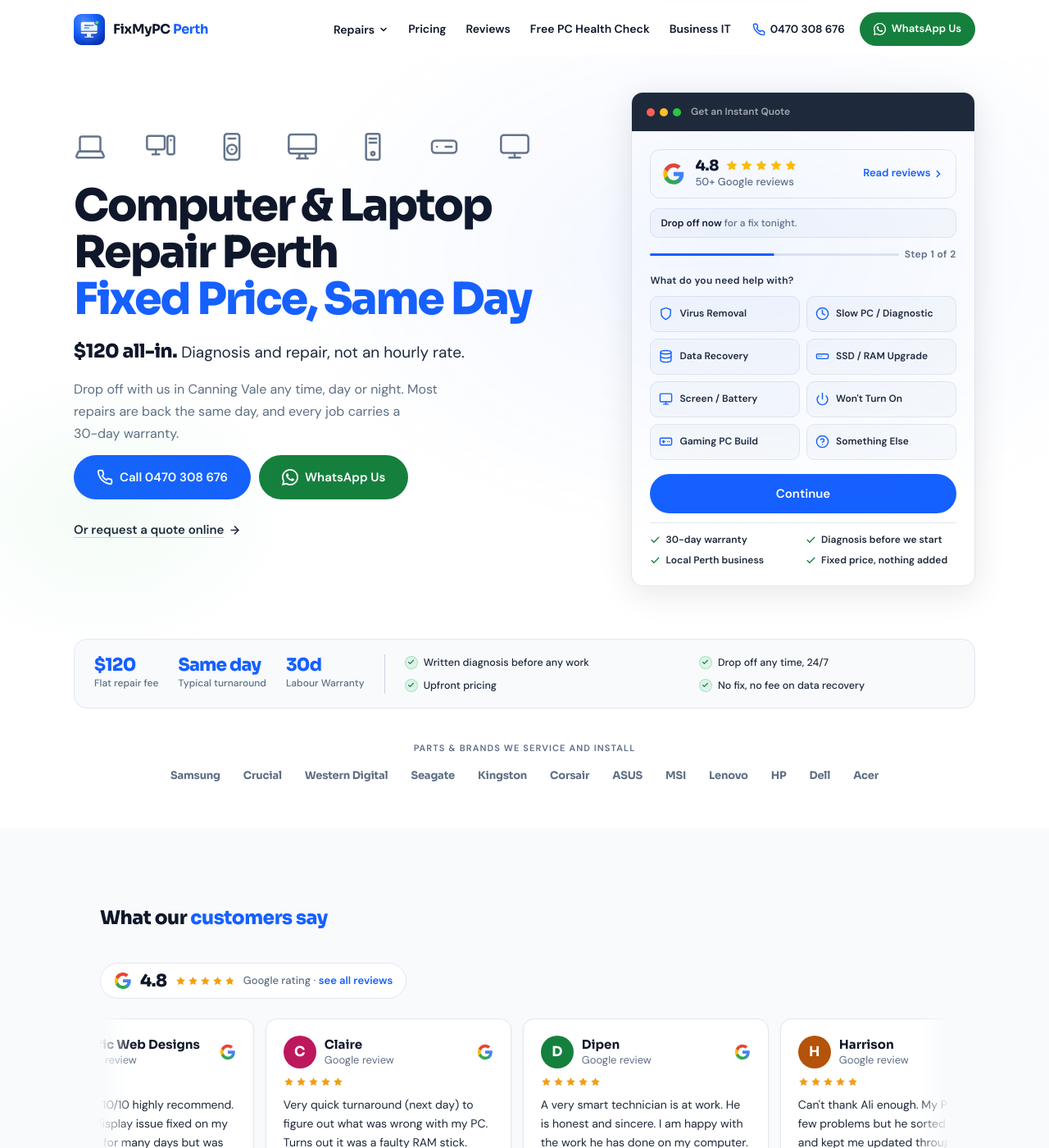
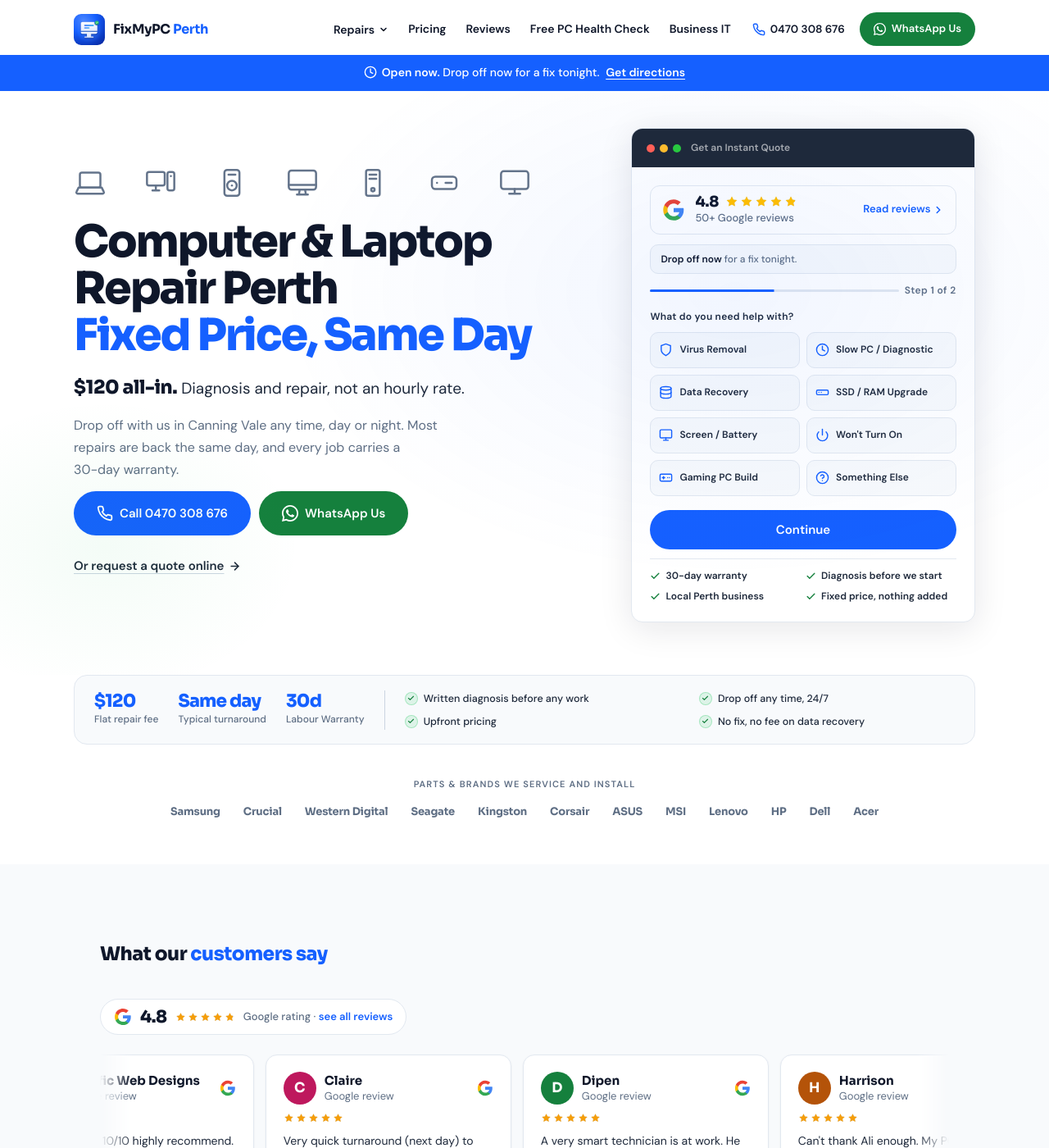
Before and after one commit to ali-rajaa/fixmypcperth, a Jekyll site: the page built from index.html, in a window 1280 px wide and 1400 px high. Shown: the whole window at 82% size. Built offline with Jekyll 4.4.1, drawn with Linux system fonts in a browser that asks for light colours.

Commit message:
Open now banner, 8pm to midnight Perth time
Most customers come in the evening (owner), so from 8pm to midnight a
blue bar under the header says "Open now. Drop off now for a fix
tonight." and links to directions to the shop. On phones and desktops,
on every page except those set to email contact (Business IT, industry
and legal pages).

- _includes/open-now.html: an inline script straight after the header
  adds the bar before the page content is parsed, so nothing moves when
  it appears. It places the bar just under whichever header is showing
  (re-placed on resize), adds it at 8pm and removes it at midnight for a
  page left open. Perth time from UTC+8, whatever the visitor's clock.
  Clicks go to Google Analytics as open_now_directions.
- shell.css: the bar's styles. White on #1560FF (5:1), no shadow, no
  motion, 44px tap height, two lines at most down to 320px, labelled
  aside so it sits in a landmark. It scrolls away under the header and
  the phone menu covers it.
- STATUS.md: decision recorded.

Checked with a fixed clock at 19:59, 20:00, 21:30, 23:59, 00:00, 03:00
and 12:00 on 15 pages at 8 widths (1600 to 320): the bar starts right
under the header, everything below moves down by exactly its height, no
sideways scroll, no script errors; axe 0 violations on 9 pages at 390
and 1280.

Co-Authored-By: Claude Opus 5.5 <noreply@anthropic.com>
Claude-Session: https://claude.ai/code/session_01Pgn782HYJi4iM4TCMRaT7U

```diff
--- /dev/null
+++ b/_includes/open-now.html
@@ -0,0 +1,58 @@
+{%- comment -%}
+  OPEN NOW BANNER - 8pm to midnight, Perth time.
+  A full-width bar under the header: the shop is open and taking drop-offs
+  right now, which is when most customers come (owner). The whole bar is a
+  link to directions.
+
+  The script runs straight after the header, before the page content is
+  parsed, so the content is laid out below the bar from the start and
+  nothing moves when it appears. It places the bar just under whichever
+  header is showing and re-places it on resize, because some pages pad the
+  body for the phone header, some pad their hero instead, and one pads the
+  body 4px more than the header is tall. It scrolls
+  away with the page. A minute check adds it at 8pm and takes it away at
+  midnight for anyone with a page left open. No JavaScript, no bar.
+  Not on pages set to email contact (Business IT, industry and legal pages;
+  see default.html). Styles: shell.css.
+{%- endcomment -%}
+<template id="oc-tpl"><aside class="oc-banner" id="oc-banner" aria-label="Open now"><a class="oc-link" href="https://www.google.com/maps/dir/?api=1&amp;destination=7+Barraberry+Retreat+Canning+Vale+WA+6155" target="_blank" rel="noopener noreferrer"><svg class="oc-icon" viewBox="0 0 24 24" fill="none" stroke="currentColor" stroke-width="2" stroke-linecap="round" stroke-linejoin="round" aria-hidden="true" focusable="false"><circle cx="12" cy="12" r="10"/><polyline points="12 6 12 12 16 14"/></svg><span class="oc-text"><span class="oc-strong">Open now.</span> Drop off now for a fix tonight.</span> <span class="oc-cta">Get directions<span class="oc-sr">, opens in Google Maps</span></span></a></aside></template>
+<script>
+(function () {
+  var tpl = document.getElementById('oc-tpl');
+  if (!tpl || !tpl.content) return;
+  // Perth is UTC+8 all year (no daylight saving), whatever the visitor's clock.
+  function isOpenHour() { return (new Date().getUTCHours() + 8) % 24 >= 20; }
+  function headerBottom() {
+    var b = 0;
+    document.querySelectorAll('.desk-nav, .mob-nav').forEach(function (n) {
+      var r = n.getBoundingClientRect();
+      if (r.height) b = Math.max(b, r.bottom);
+    });
+    return b;
+  }
+  function place() {
+    var bar = document.getElementById('oc-banner');
+    if (!bar) return;
+    bar.style.top = '0px';
+    var natural = bar.getBoundingClientRect().top + window.scrollY;
+    bar.style.top = (headerBottom() - natural) + 'px';
+  }
+  function update() {
+    var bar = document.getElementById('oc-banner');
+    if (isOpenHour() && !bar) {
+      bar = tpl.content.firstElementChild.cloneNode(true);
+      bar.addEventListener('click', function () {
+        if (typeof gtag === 'function') gtag('event', 'open_now_directions');
+      });
+      tpl.parentNode.insertBefore(bar, tpl);
+      place();
+    } else if (!isOpenHour() && bar) {
+      bar.remove();
+    }
+  }
+  update();
+  window.addEventListener('resize', place);
+  window.addEventListener('pageshow', update);
+  setInterval(update, 60000);
+})();
+</script>
--- a/_layouts/default.html
+++ b/_layouts/default.html
@@ -153,6 +153,9 @@
 <body>
 
 {% include header.html %}
+{%- unless page.contact == "email" %}
+{% include open-now.html %}
+{%- endunless %}
 
 <main id="main-content">
 {{ content }}
--- a/assets/css/shell.css
+++ b/assets/css/shell.css
@@ -352,6 +352,34 @@
 }
 
 #scroll-bar { position:fixed; top:0; left:0; right:0; height:3px; background:linear-gradient(90deg,#1560FF,#00CFFF,#22C55E); transform:scaleX(0); transform-origin:left; z-index:9999; }
+
+/* ==========================================================
+   OPEN NOW BANNER
+   8pm to midnight, Perth time: a full-width bar under the
+   header saying the shop is open and taking drop-offs. Added,
+   placed under the header (top) and removed at midnight by
+   _includes/open-now.html. It scrolls away with the page and
+   sits under the header and the phone menu. No shadow, no
+   motion. White on #1560FF is 5:1.
+   ========================================================== */
+.oc-banner { position:relative; z-index:150; background:#1560FF; }
+.oc-link {
+  display:block; min-height:44px; padding:0.75rem 1.25rem;
+  color:#FFFFFF; text-decoration:none; text-align:center;
+  font-size:0.875rem; font-weight:500; line-height:1.4;
+}
+.oc-icon { display:inline-block; width:1.15em; height:1.15em; margin-right:0.4em; vertical-align:-0.22em; }
+.oc-strong { font-weight:700; }
+.oc-cta { margin-left:0.3em; font-weight:700; white-space:nowrap; text-decoration:underline; text-decoration-thickness:1px; text-underline-offset:0.2em; }
+.oc-sr { position:absolute; width:1px; height:1px; overflow:hidden; clip-path:inset(50%); white-space:nowrap; }
+@media (hover: hover) { .oc-link:hover { background:#0A3ACC; } }
+.oc-link:focus-visible { outline:2px solid #FFFFFF; outline-offset:-4px; }
+@media print { .oc-banner { display:none; } }
+/* Phones: two lines at most, down to 320px, without the clock. */
+@media (max-width:720px) {
+  .oc-link { padding:0.625rem 1rem; font-size:0.8125rem; }
+  .oc-icon { display:none; }
+}
 
 /* Submit button states, shared by every form (see formSending in
    scripts.html). button.is-* outranks each page's own .x:disabled rule, so
```
Also changed, not shown: STATUS.md (+7 -0 lines).
